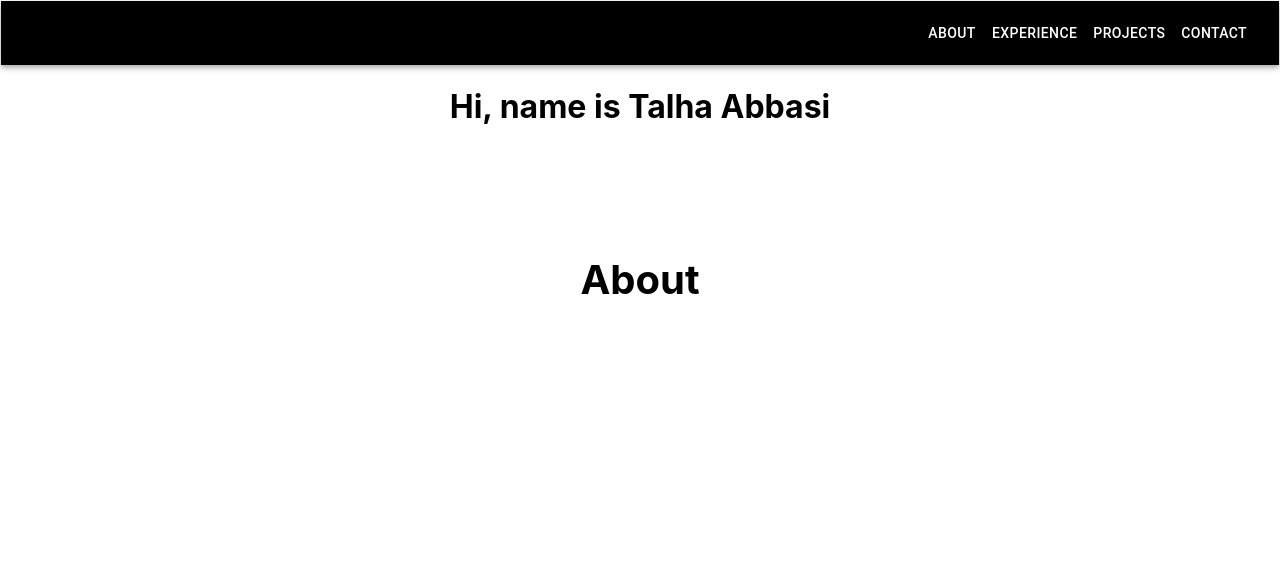
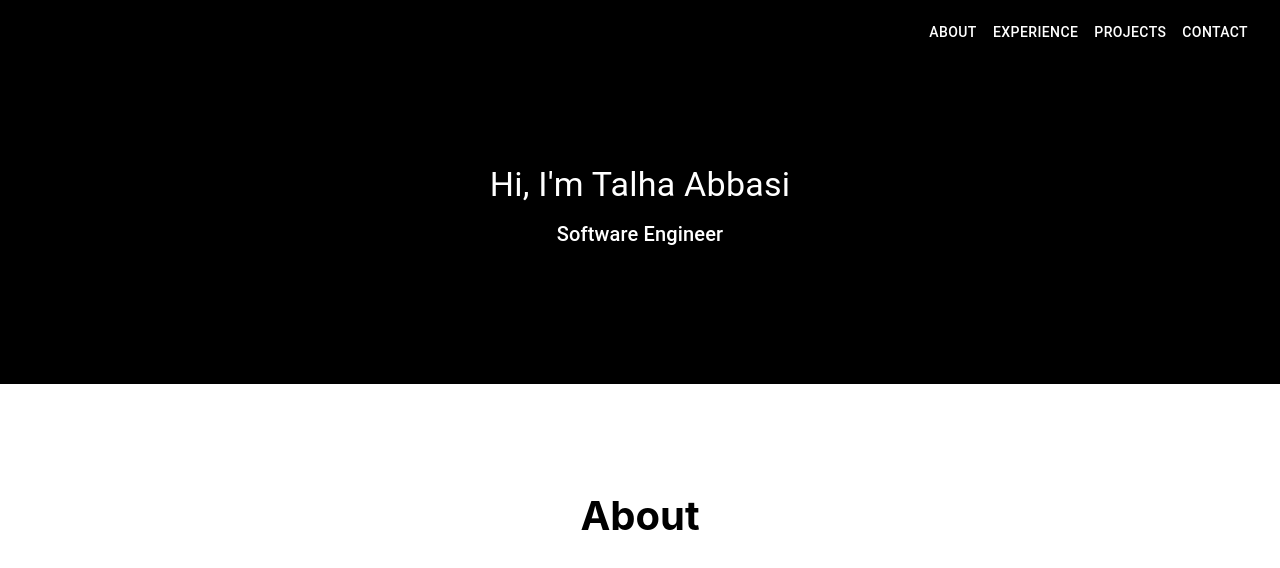
Before and after one commit to talhaabbasi/portfolio, a Next.js app: page /about in a window 1280 px wide. Shown: the top 568 px of the page. Built offline with nearby package versions, Linux system fonts and the light colour scheme.

Commit message:
Update Header

```diff
--- a/components/Header.js
+++ b/components/Header.js
@@ -1,10 +1,28 @@
-import headerStyles from "../styles/Header.module.css"
 import React from "react"
+import { makeStyles, StylesProvider } from "@material-ui/core/styles"
+import Typography from "@material-ui/core/Typography"
+
+const useStyles = makeStyles(() => ({
+  root: {
+    padding: "0px",
+    paddingTop: "100px",
+    minHeight: "20rem",
+    width: "100%",
+    backgroundColor: "black",
+    color: "white",
+  },
+}))
 
 export default function Header() {
+  const classes = useStyles()
   return (
-    <div>
-      <h1>Hi, name is Talha Abbasi</h1>
+    <div className={classes.root}>
+      <Typography variant="h4" align="center" gutterBottom>
+        Hi, I'm Talha Abbasi
+      </Typography>
+      <Typography variant="h6" align="center" gutterBottom>
+        Software Engineer
+      </Typography>
     </div>
   )
 }
--- a/components/Nav.js
+++ b/components/Nav.js
@@ -1,4 +1,3 @@
-import navStyles from "../styles/Nav.module.css"
 import React from "react"
 import { makeStyles } from "@material-ui/core/styles"
 import AppBar from "@material-ui/core/AppBar"
@@ -6,10 +5,9 @@ import Toolbar from "@material-ui/core/Toolbar"
 import Typography from "@material-ui/core/Typography"
 import Button from "@material-ui/core/Button"
 
-const useStyles = makeStyles((theme) => ({
+const useStyles = makeStyles(() => ({
   root: {
     flexGrow: 1,
-    padding: "1px",
   },
   title: {
     flexGrow: 1,
--- a/styles/Header.module.css
+++ /dev/null
@@ -1,26 +0,0 @@
-.title a, .title span  {
-	color: #0070f3;
-	text-decoration: none;
-  }
-
-  .title a:hover,
-  .title a:focus,
-  .title a:active {
-	text-decoration: underline;
-  }
-
-  .title {
-	margin: 0;
-	line-height: 1.15;
-	font-size: 4rem;
-  }
-
-  .title,
-  .description {
-	text-align: center;
-  }
-
-  .description {
-	line-height: 1.5;
-	font-size: 1.5rem;
-  }
--- a/styles/Layout.module.css
+++ b/styles/Layout.module.css
@@ -1,6 +1,5 @@
 .container {
   min-height: 100vh;
-  padding: 0 0.5rem;
   display: flex;
   flex-direction: column;
   justify-content: flex-start;
--- a/styles/Nav.module.css
+++ /dev/null
@@ -1,20 +0,0 @@
-.nav {
-	height: 50px;
-	padding: 10px;
-	background: #000;
-	color: #fff;
-	display: flex;
-	align-items: center;
-	justify-content: flex-start;
-  }
-
-  .nav ul {
-	display: flex;
-	justify-content: center;
-	align-items: center;
-	list-style: none;
-  }
-
-  .nav ul li a {
-	margin: 5px 15px;
-  }
```
